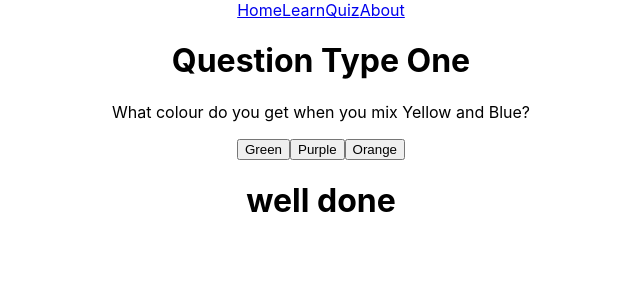
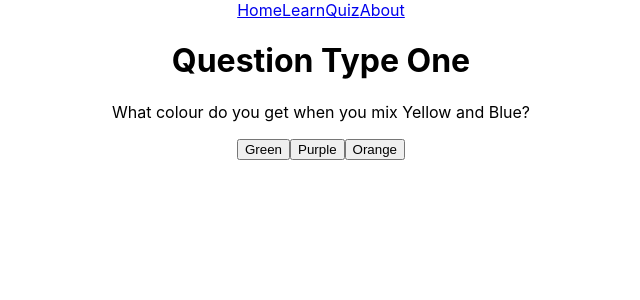
Before and after one commit to rosiegracejones/all-about-colours, a React (Create React App) app: page /quiz in a window 1280 px wide. Shown: the top 300 px of the page, without its empty margins (319-959 px from the left). Built offline with nearby package versions, Linux system fonts and the light colour scheme.

Commit message:
removed hardcoded well done message from quiz page

```diff
--- a/src/Pages/QuizPage.js
+++ b/src/Pages/QuizPage.js
@@ -18,8 +18,7 @@ export default function QuizPage({ name }) {
   return (
     <>
       {console.log(quizData[1])}
-			<QuestionTypeOne name = {name}/>
-			<h1>well done {name}</h1>
+      <QuestionTypeOne name={name} />
     </>
   );
 }
```
Lines whose indentation alone changed are shown as unchanged.
